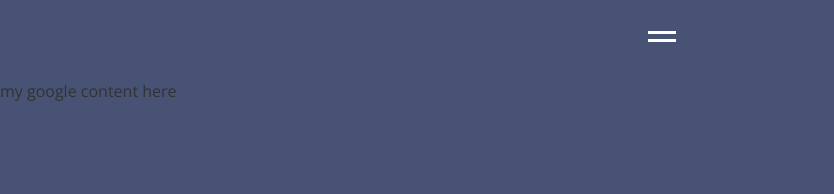
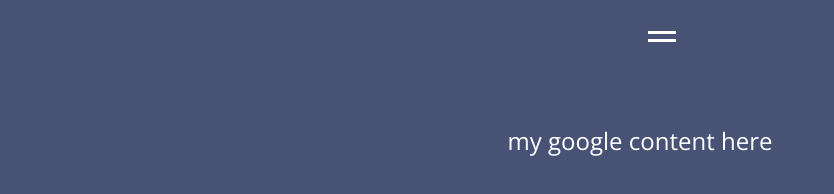
Before and after one commit to Ngahu/Personal--site, a plain HTML site: page index.html in a window 1280 px wide. Shown: the whole page, without its empty margins (0-834 px from the left). Drawn offline with nearby package versions, Linux system fonts and the light colour scheme.

Commit message:
making of the main section styling and also sme dummy test text

```diff
--- a/assets/css/base.css
+++ b/assets/css/base.css
@@ -390,3 +390,36 @@
   color: #77cd91;
   background-color: #77cd91;
 }
+
+
+main {
+  -webkit-transition: -webkit-transform 0.5s;
+  -moz-transition: -moz-transform 0.5s;
+  transition: transform 0.5s;
+  /* Force Hardware Acceleration in WebKit */
+  -webkit-transform: translateZ(0);
+  -moz-transform: translateZ(0);
+  -ms-transform: translateZ(0);
+  -o-transform: translateZ(0);
+  transform: translateZ(0);
+  -webkit-backface-visibility: hidden;
+  backface-visibility: hidden;
+}
+
+main h1 {
+  text-align: center;
+  font-size: 2.4rem;
+  font-weight: 300;
+  color: #ffffff;
+  margin: 2em auto;
+  -webkit-font-smoothing: antialiased;
+  -moz-osx-font-smoothing: grayscale;
+}
+
+main.nav-is-visible {
+  -webkit-transform: translateY(80px);
+  -moz-transform: translateY(80px);
+  -ms-transform: translateY(80px);
+  -o-transform: translateY(80px);
+  transform: translateY(80px);
+}
--- a/index.html
+++ b/index.html
@@ -25,7 +25,7 @@
 </header><!--end of my header -->
 
   <main>
-      my google content here
+      <h1>my google content here</h1>
   </main>
 
   <nav class="my-3d-nav-container">
```
